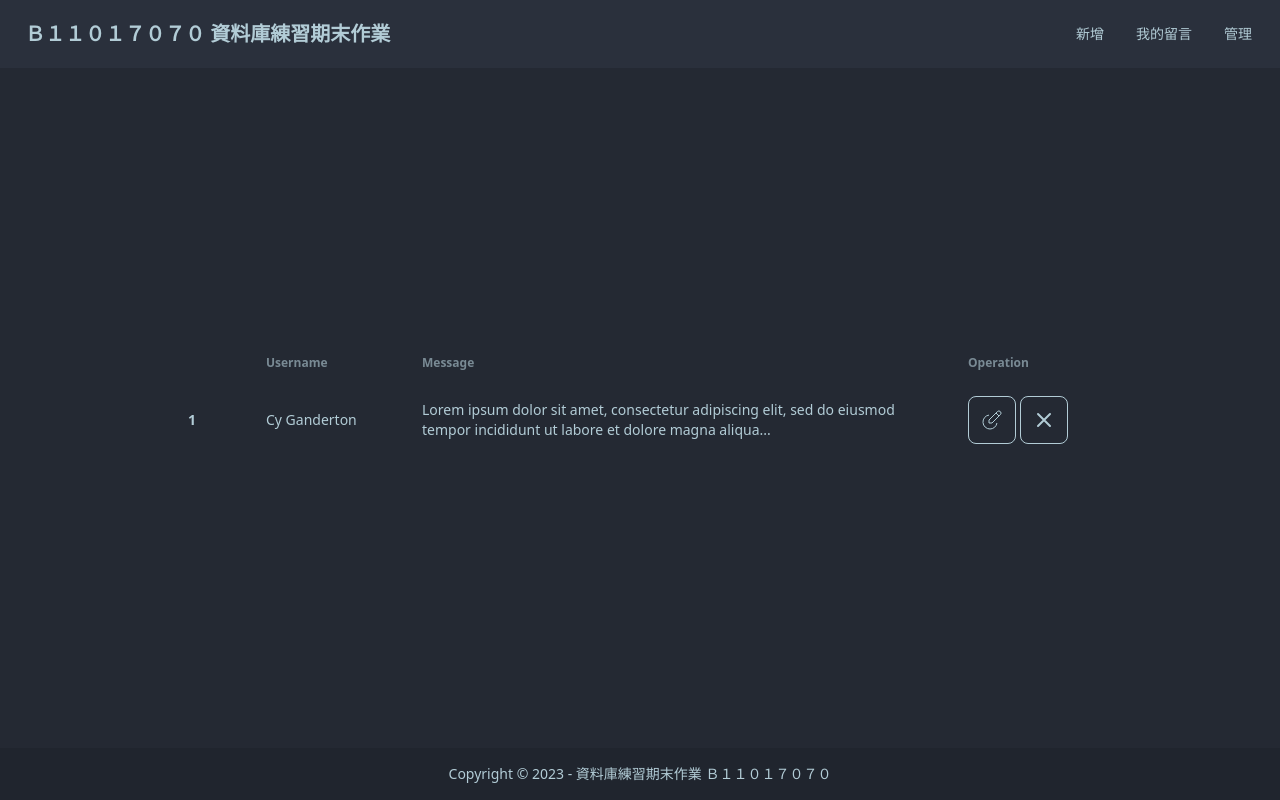
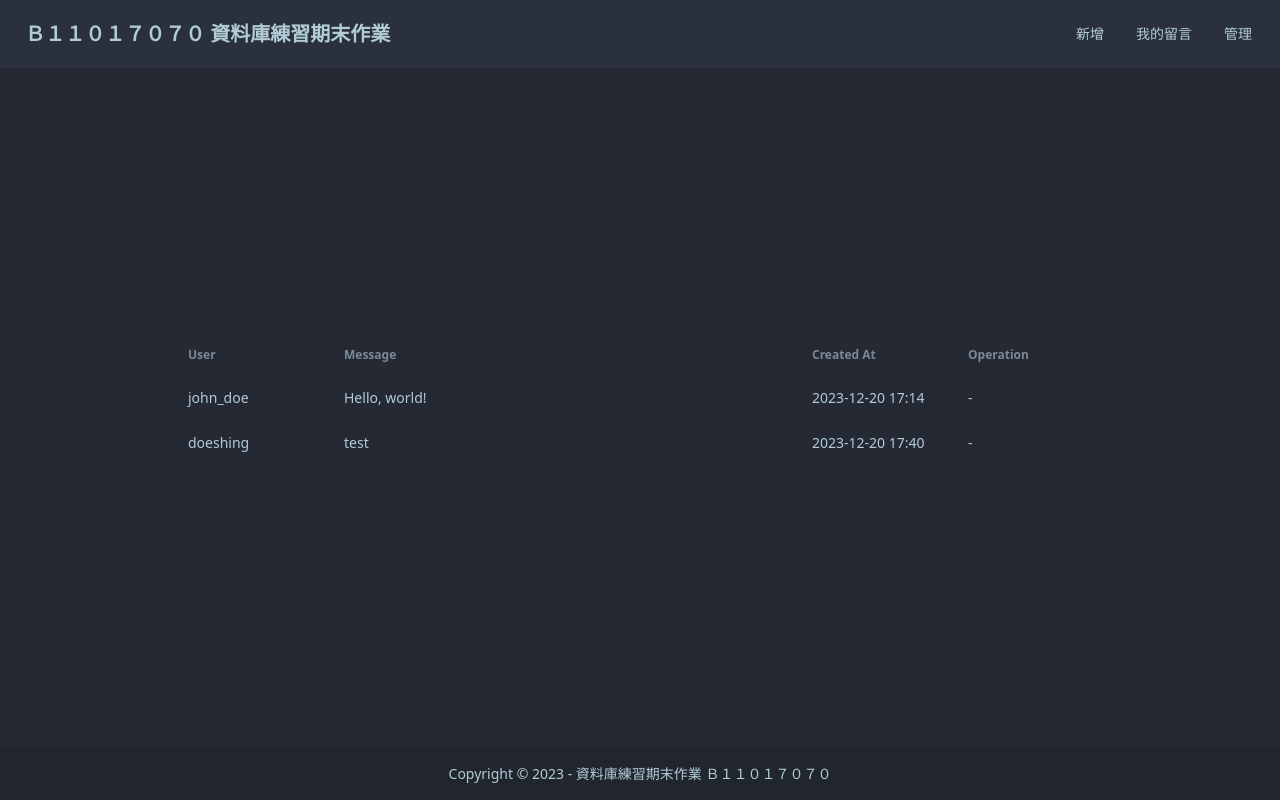
Before and after one commit to KoukeNeko-Practices/django_db, a Django app: page / in a window 1280 px wide. Run offline with Django 5.2, Linux system fonts and the light colour scheme; data comes from the database, SQL or seed files in the repository; both versions use the stored data as it was after the commit; some libraries are stand-ins or nearby versions.

Commit message:
refactor: add permission check

```diff
--- a/app/views.py
+++ b/app/views.py
@@ -1,6 +1,7 @@
-from django.shortcuts import render
+from django.shortcuts import render, get_object_or_404, redirect
 from django.http import HttpResponse
 from django.contrib.auth.models import User
+from django.contrib.auth.decorators import login_required
 from .models import Message
 
 def create_user(request):
@@ -18,5 +19,23 @@ def create_message(request):
     else:
         return HttpResponse("No users available to attach a message")
 
+@login_required
+def delete_message(request, message_id):
+    message = get_object_or_404(Message, id=message_id, user=request.user)  # Ensure the user owns the message
+    if request.method == 'POST':
+        message.delete()
+        return redirect('index')  # Redirect to the home page or wherever you wish
+    else:
+        # If not a POST request, just redirect to home page or show an error
+        return redirect('index')
+
 def index(request):
-    return render(request, 'index.html')
+    # Retrieve all message objects from the database
+    messages = Message.objects.all()
+
+    # Pass messages to the template
+    context = {
+        'messages': messages
+    }
+
+    return render(request, 'index.html', context)
--- a/django_db/urls.py
+++ b/django_db/urls.py
@@ -17,12 +17,14 @@ Including another URLconf
 from django.contrib import admin
 from django.urls import path
 
-from app.views import index,create_user,create_message
+from app.views import index,create_user,create_message, delete_message
 
 urlpatterns = [
     path('admin/', admin.site.urls),
     path('', index),
 
+    path('delete_message/<int:message_id>/', delete_message, name='delete_message'),
+
     path('create_user/', create_user, name='create_user'),
     path('create_message/', create_message, name='create_message'),
 ]
--- a/templates/index.html
+++ b/templates/index.html
@@ -10,20 +10,20 @@
           <!-- head -->
           <thead>
             <tr>
-              <th class="w-1/12"></th> <!-- Roughly 2/12 columns -->
-              <th class="w-2/12">Username</th> <!-- Roughly 8/12 columns -->
-              <th class="w-7/12">Message</th> <!-- Roughly 2/12 columns -->
+              <th class="w-2/12">User</th> <!-- Roughly 8/12 columns -->
+              <th class="w-6/12">Message</th> <!-- Roughly 2/12 columns -->
+              <th class="w-2/12">Created At</th>
               <th class="w-3/12">Operation</th> <!-- 1/12 columns -->
             </tr>
           </thead>
           <tbody>
-            <!-- row 1 -->
+            {% for message in messages %}
               <tr class="bg-base-200">
-              <th class="w-1/12">1</th>
-              <td class="w-2/12">Cy Ganderton</td>
-              <td class="w-7/12">Lorem ipsum dolor sit amet, consectetur adipiscing elit, sed do eiusmod tempor incididunt ut labore et dolore magna aliqua...</td>
+                <td class="w-2/12">{{ message.user.username }}</td>
+                <td class="w-6/12">{{ message.text }}</td>
+                <td class="w-2/12">{{ message.created_at|date:"Y-m-d H:i" }}</td>
                 <td class="w-3/12">
-
+                  {% if message.user == request.user %}
                   <button class="btn btn-square btn-outline">
                     <svg
                     xmlns="http://www.w3.org/2000/svg" class="h-6 w-6" fill="none" viewBox="0 0 24 24" stroke="currentColor">
@@ -35,16 +35,27 @@
                   <path d="M9 7.07a7 7 0 0 0 1 13.93a7 7 0 0 0 6.929 -6" />
                 </svg>
                   </button>
-
+                  <!-- Delete button -->
+                  <form action="{% url 'delete_message' message.id %}" method="post">
+                    {% csrf_token %}
                     <button class="btn btn-square btn-outline hover:bg-red-500">
                       <svg xmlns="http://www.w3.org/2000/svg" class="h-6 w-6" fill="none" viewBox="0 0 24 24" stroke="currentColor">
                           <path stroke-linecap="round" stroke-linejoin="round" stroke-width="2" d="M6 18L18 6M6 6l12 12" />
                       </svg>
                   </button>
+                </form>
+                {% else %}
+                    <!-- Do not show buttons if the message was sent by another user -->
+                    <div>-</div>
+                {% endif %}
 
                 </td>
               </tr>
-
+              {% empty %}
+                <tr>
+                    <td colspan="3">No messages found.</td>
+                </tr>
+              {% endfor %}
           </tbody>
         </table>
       </div>
```
Also changed, not shown: db.sqlite3. Lines whose indentation alone changed are shown as unchanged.
